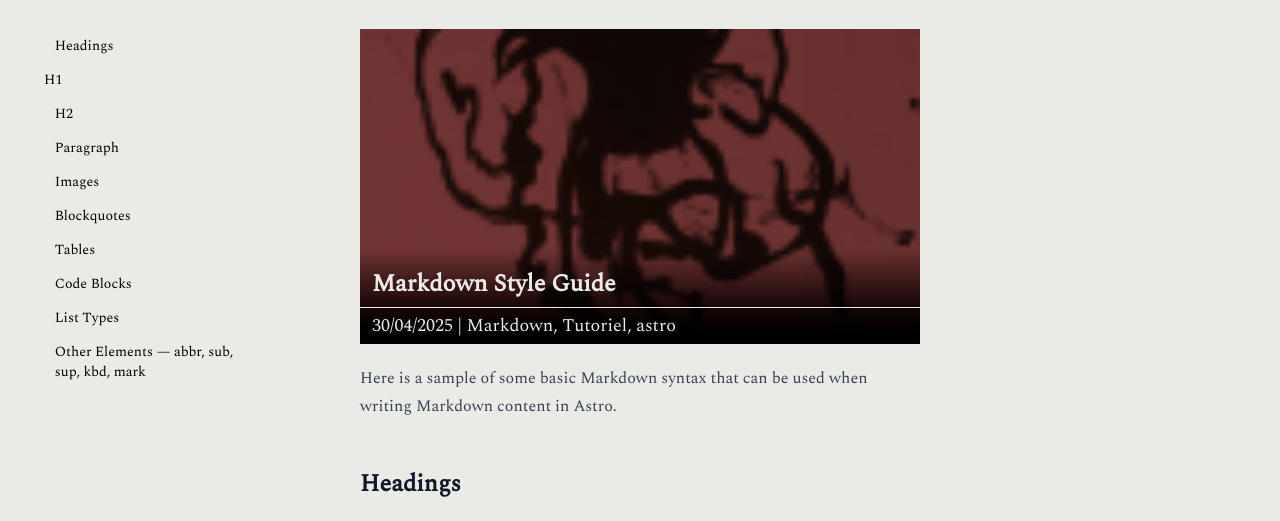
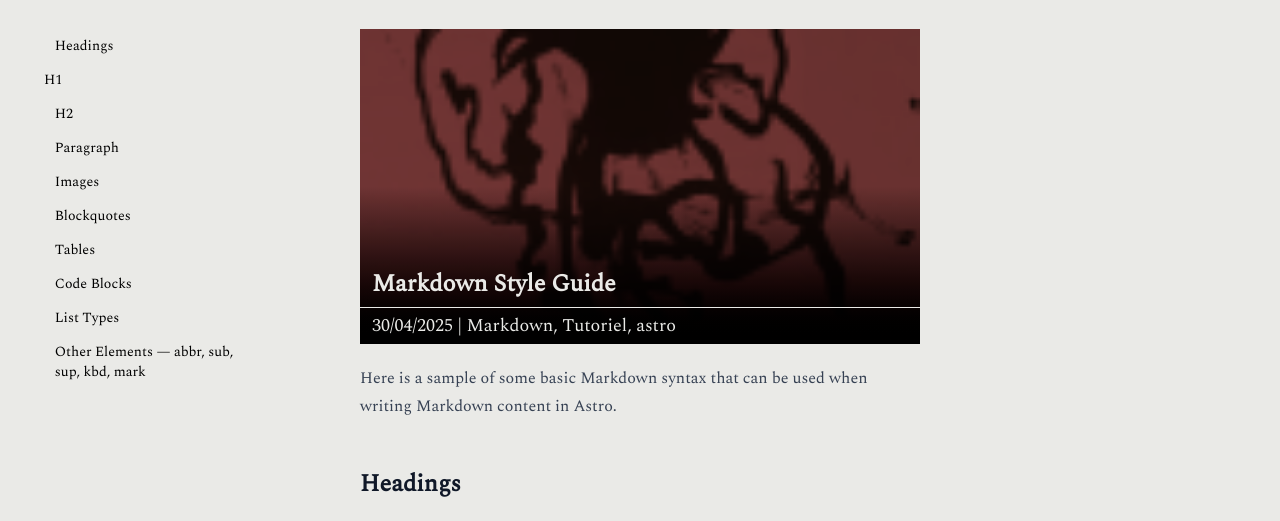
Before and after one commit to Pigmy-penguin/lmpchen, an Astro site: page /articles/test in a window 1280 px wide. Shown: the part 71-592 px from the top of the page. Built offline with nearby package versions, Linux system fonts and the light colour scheme; Astro itself is replaced by a stand-in of ours; some packages are replaced by stand-ins of ours; a web font is replaced by a local one.

Commit message:
fix(post title): smoother gradient when no image

```diff
--- a/src/components/PostTitle.astro
+++ b/src/components/PostTitle.astro
@@ -26,7 +26,7 @@ if (post.data.image && !thumbnails[thumbnailPath])
 >
   <!-- Gradient -->
   <div
-    class={`${post.data.image ? "absolute inset-0" : "w-full aspect-video"} bg-gradient-to-t from-primary to-(--item-color) ${post.data.title.length > 40 ? "to-90% md:to-70%" : "to-50% md:to-30%"}`}
+    class={`${post.data.image ? "absolute inset-0 to-50%" : "w-full aspect-video to-95% "} bg-gradient-to-t from-primary to-(--item-color)`}
   >
   </div>
 
```
